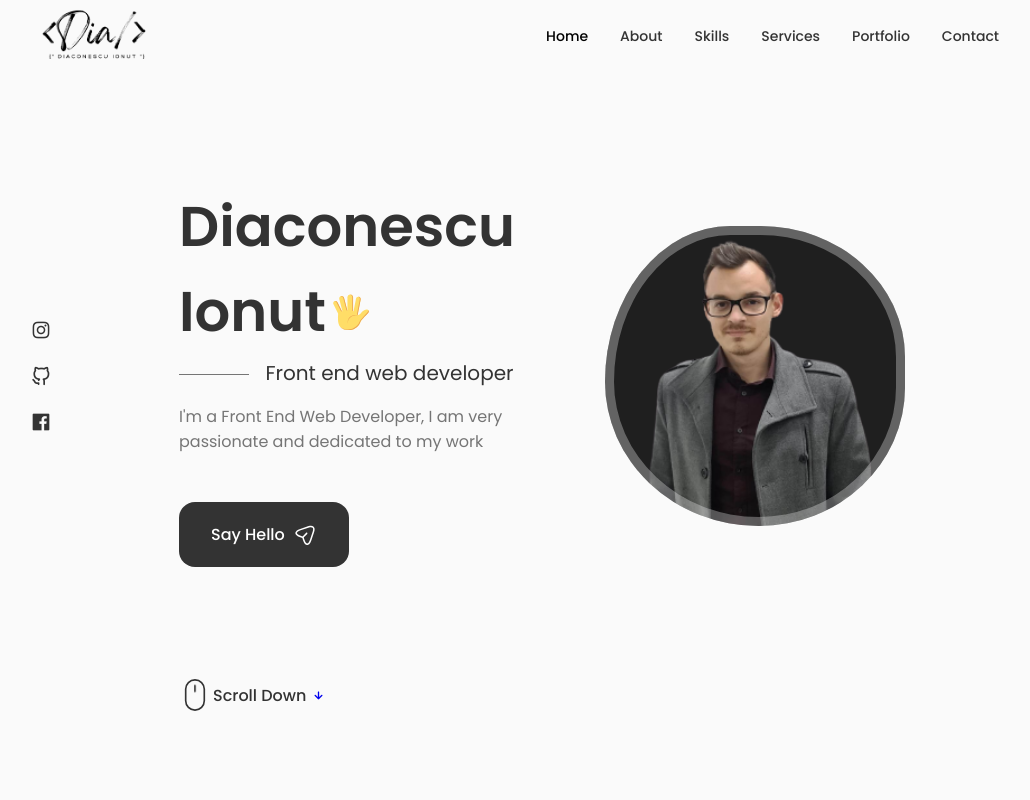
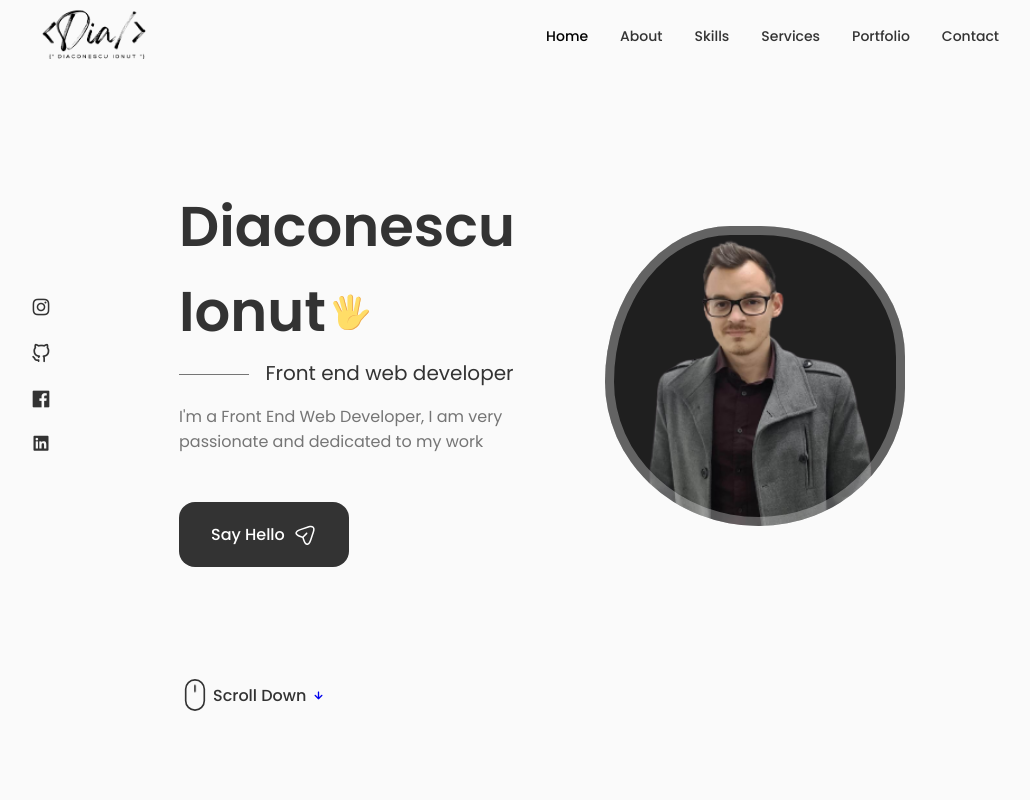
Before and after one commit to ionutdiaconescu/my_presentation, a React (Create React App) app: page / in a window 1280 px wide. Shown: the top 800 px of the page, without its empty margins (125-1155 px from the left). Built offline with nearby package versions, Linux system fonts and the light colour scheme; a web font is replaced by a local one.

Commit message:
*//add Linkedin link

```diff
--- a/src/components/footer/Footer.jsx
+++ b/src/components/footer/Footer.jsx
@@ -36,6 +36,15 @@ const Footer = () => {
           >
             <i class="bx bxl-facebook"></i>
           </a>
+
+          <a
+            href="https://www.linkedin.com/in/ionut-diaconescu-381070265/"
+            className="footer__social-link"
+            target="_blank"
+            rel="noreferrer"
+          >
+            <i class="bx bxl-linkedin-square"></i>
+          </a>
         </div>
         <span className="footer__copy">
           &#169; Copyright.All rights reserved
--- a/src/components/home/Social.jsx
+++ b/src/components/home/Social.jsx
@@ -29,6 +29,15 @@ const Social = () => {
       >
         <i class="uil uil-facebook"></i>
       </a>
+
+      <a
+        href="https://www.linkedin.com/in/ionut-diaconescu-381070265/"
+        className="home__social-icon"
+        target="_blank"
+        rel="noreferrer"
+      >
+        <i class="bx bxl-linkedin-square"></i>
+      </a>
     </div>
   );
 };
```
